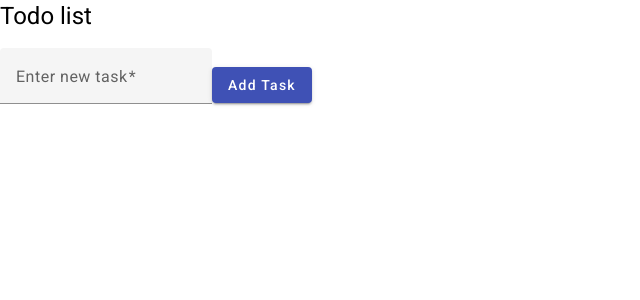
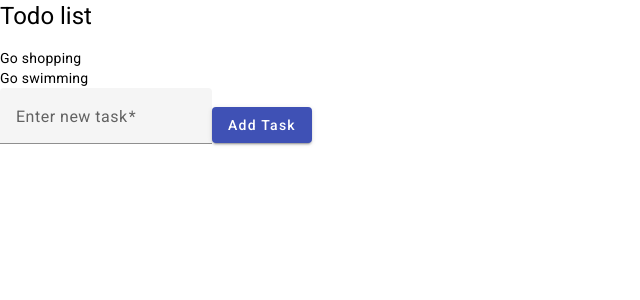
Before and after one commit to bullet03/angular-todo, an Angular app: page / in a window 1280 px wide. Shown: the top 300 px of the page, without its empty margins (0-640 px from the left). Built offline with nearby package versions, Linux system fonts and the light colour scheme.

Commit message:
feat: add todoServie and todoList

```diff
--- a/src/app/app.component.html
+++ b/src/app/app.component.html
@@ -1,2 +1,3 @@
 <h1>Todo list</h1>
+<app-todos-list></app-todos-list>
 <app-task-form></app-task-form>
--- a/src/app/app.module.ts
+++ b/src/app/app.module.ts
@@ -12,11 +12,13 @@ import { TaskFormComponent } from './task-form/task-form.component';
 import { MatFormFieldModule } from "@angular/material/form-field";
 import { MatInputModule } from "@angular/material/input";
 import { MatButtonModule } from "@angular/material/button";
+import { TodosListComponent } from './todos-list/todos-list.component';
 
 @NgModule({
   declarations: [
     AppComponent,
-    TaskFormComponent
+    TaskFormComponent,
+    TodosListComponent
   ],
   imports: [
     BrowserModule,
--- /dev/null
+++ b/src/app/mock-todos.ts
@@ -0,0 +1 @@
+export const TODOS: string[] = ['Go shopping', 'Go swimming'];
--- /dev/null
+++ b/src/app/todo.service.ts
@@ -0,0 +1,14 @@
+import { Injectable } from '@angular/core';
+import { TODOS } from './mock-todos';
+
+@Injectable({
+  providedIn: 'root'
+})
+export class TodoService {
+
+  constructor() { }
+
+  getTodos(): string[] {
+    return TODOS;
+  }
+}
--- /dev/null
+++ b/src/app/todos-list/todos-list.component.html
@@ -0,0 +1 @@
+<div *ngFor="let todo of todosList">{{ todo }}</div>
--- /dev/null
+++ b/src/app/todos-list/todos-list.component.ts
@@ -0,0 +1,21 @@
+import { Component } from '@angular/core';
+import { TodoService } from "../todo.service";
+
+@Component({
+  selector: 'app-todos-list',
+  templateUrl: './todos-list.component.html',
+  styleUrls: ['./todos-list.component.css']
+})
+export class TodosListComponent {
+  todosList: string[] = [];
+  constructor(private todoService: TodoService) {}
+
+  ngOnInit() {
+    this.getTodosList();
+    console.log(this.todosList, 'todoList')
+  }
+
+  getTodosList() {
+    this.todosList = this.todoService.getTodos()
+  }
+}
```
Also changed, not shown: src/app/todos-list/todos-list.component.css (added), 2 other files (tests, documents, lock files or other folders).
